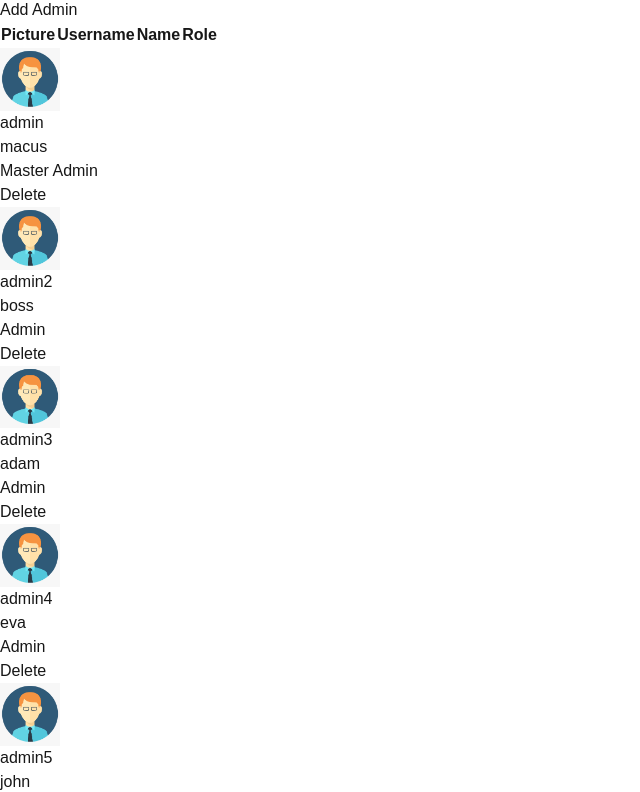
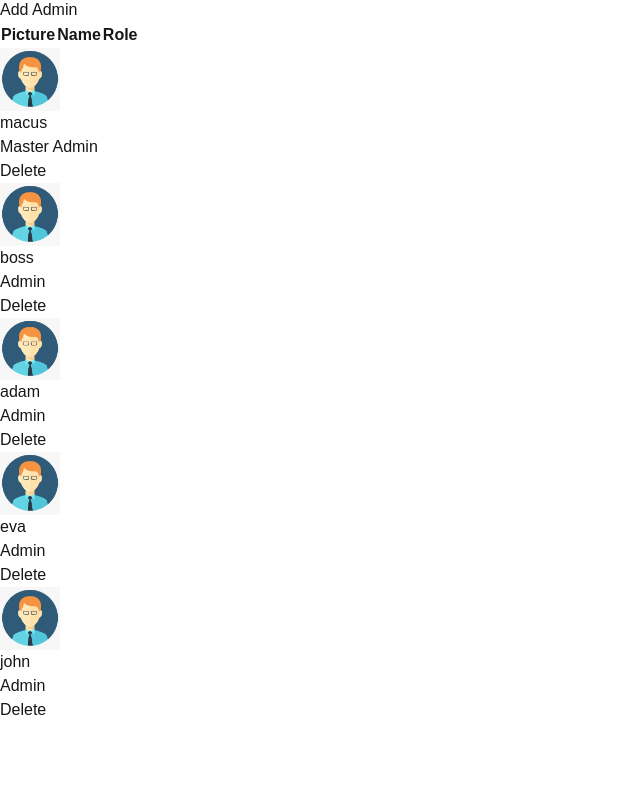
Before and after one commit to CosmosDever/marong-web, a Next.js app: page /admin in a window 1280 px wide. Shown: the part 432-1224 px from the top of the page, without its empty margins (0-640 px from the left). After the commit the page ends 1154 px from the top, so only its background shows below. Built offline with nearby package versions, Linux system fonts and the light colour scheme.

Commit message:
change name from register to add for admin

```diff
--- a/src/app/admin/page.tsx
+++ b/src/app/admin/page.tsx
@@ -6,17 +6,13 @@ import Image from "next/image";
 import admin from "../assets/admin.png";
 
 const mockupUser = [
-  { id: 1, username: "admin", name: "macus", role: "Master Admin", picture: admin },
-  { id: 2, username: "admin2", name: "boss", role: "Admin", picture: admin },
-  { id: 3, username: "admin3", name: "adam", role: "Admin", picture: admin },
-  { id: 4, username: "admin4", name: "eva", role: "Admin", picture: admin },
-  { id: 5, username: "admin5", name: "john", role: "Admin", picture: admin },
-  { id: 6, username: "admin6", name: "macus", role: "Master Admin", picture: admin },
-  { id: 7, username: "admin7", name: "boss", role: "Admin", picture: admin },
-  { id: 8, username: "admin8", name: "adam", role: "Admin", picture: admin },
-  { id: 9, username: "admin9", name: "eva", role: "Admin", picture: admin },
-  { id: 10, username: "admin10", name: "john", role: "Admin", picture: admin },
-];
+    { id: 1, name: "macus", role: "Master Admin", picture: admin },
+    { id: 2, name: "boss", role: "Admin", picture: admin },
+    { id: 3, name: "adam", role: "Admin", picture: admin },
+    { id: 4, name: "eva", role: "Admin", picture: admin },
+    { id: 5, name: "john", role: "Admin", picture: admin },
+  ];
+
 
 interface User {
   id: number;
@@ -49,7 +45,7 @@ export default function AdminPage() {
         <div className="bg-white p-6 shadow-md">
           <div className="flex items-center justify-between mx-auto w-[90%]">
             <div className="text-3xl font-bold">ADMIN MANAGEMENT</div>
-            <a href="/admin/register" className="text-blue-600 flex items-center">
+            <a href="/admin/add" className="text-blue-600 flex items-center">
                 <Image src="/Addbtn.png" alt="Add News" width={30} height={30} className="mr-2" />
               <span className="translate-y-1">Add Admin</span>
             </a>
@@ -57,11 +53,10 @@ export default function AdminPage() {
           <div className="w-[90%] mx-auto top-10">
             <table className="w-full text-left border-collapse">
               <thead>
-                <tr className="p-2 w-1/5 text-left">
-                  <th className="p-2 w-1/5 text-left font-lg">Picture</th>
-                  <th className="p-2 w-1/5 text-left font-lg">Username</th>
-                  <th className="p-2 w-1/5 text-left">Name</th>
-                  <th className="p-2 w-1/10 text-left">Role</th>
+                <tr className="p-2 w-1/4 text-left">
+                  <th className="p-2 w-1/4 text-left font-lg">Picture</th>
+                  <th className="p-2 w-1/4 text-left">Name</th>
+                  <th className="p-2 w-1/8 text-left">Role</th>
                 </tr>
               </thead>
             </table>
@@ -77,7 +72,7 @@ export default function AdminPage() {
                 className="bg-white p-4 flex items-center rounded-lg shadow-md text-lg hover:bg-blue-200 cursor-pointer"
                 onClick={() => handleCardClick(user.id)}
               >
-                <div className="w-1/5 text-left">
+                <div className="w-1/4 text-left">
                   <Image
                     src={user.picture}
                     alt="User"
@@ -86,10 +81,9 @@ export default function AdminPage() {
                     className="rounded-lg object-cover"
                   />
                 </div>
-                <div className="w-1/5 text-left font-lg">{user.username}</div>
-                <div className="w-1/5 text-left font-medium">{user.name}</div>
-                <div className="w-1/5 text-left text-gray-600">{user.role}</div>
-                <div className="w-1/10 text-right ml-auto">
+                <div className="w-1/4 text-left font-medium">{user.name}</div>
+                <div className="w-1/4 text-left text-gray-600">{user.role}</div>
+                <div className="w-1/8 text-right ml-auto">
                   <button
                     onClick={(e) => {
                       e.stopPropagation();
--- a/src/app/login/page.tsx
+++ b/src/app/login/page.tsx
@@ -1,6 +1,8 @@
 "use client";
 import React, { useState } from "react";
 import { useRouter } from "next/navigation";
+import Image from "next/image";
+import logo from "../assets/logo.png";
 
 export default function LoginPage() {
     const [gmail, setGmail] = useState<string>("");
@@ -41,6 +43,9 @@ export default function LoginPage() {
     return (
         <div className="flex items-center justify-center min-h-screen bg-gray-800">
             <div className="w-96 p-6 bg-gray-100 shadow-lg rounded-lg">
+                <div className="flex justify-center">
+                    <Image src={logo} alt="logo" width={100} height={100} />
+                </div>
                 <h1 className="text-2xl font-bold text-black text-center mb-4">Login</h1>
                 {errorMessage && <p className="text-red-500 text-center mb-4">{errorMessage}</p>}
                 <form onSubmit={handleSubmit}>
```
Also changed, not shown: src/app/admin/add/page.tsx (renamed from src/app/admin/register/page.tsx).
